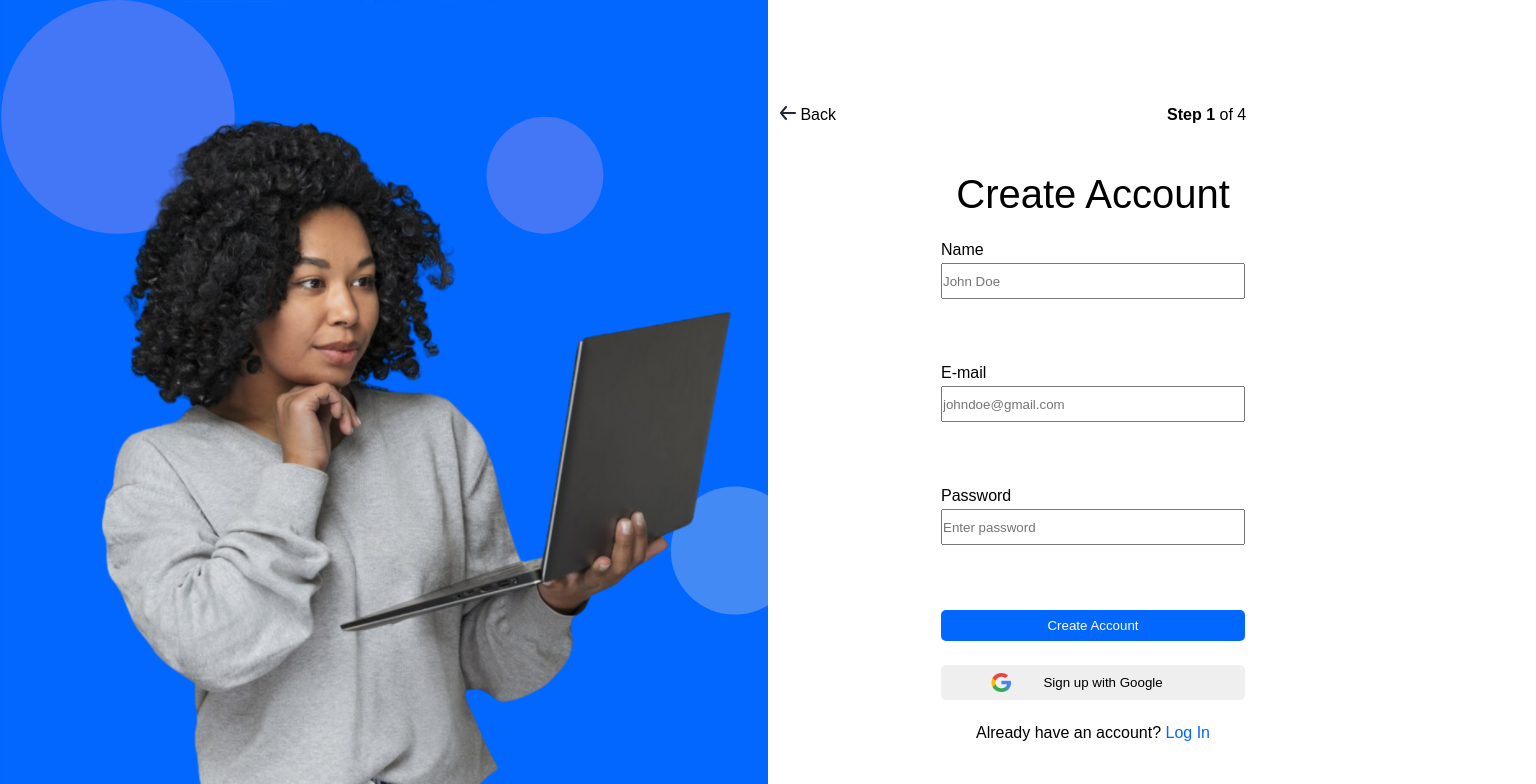
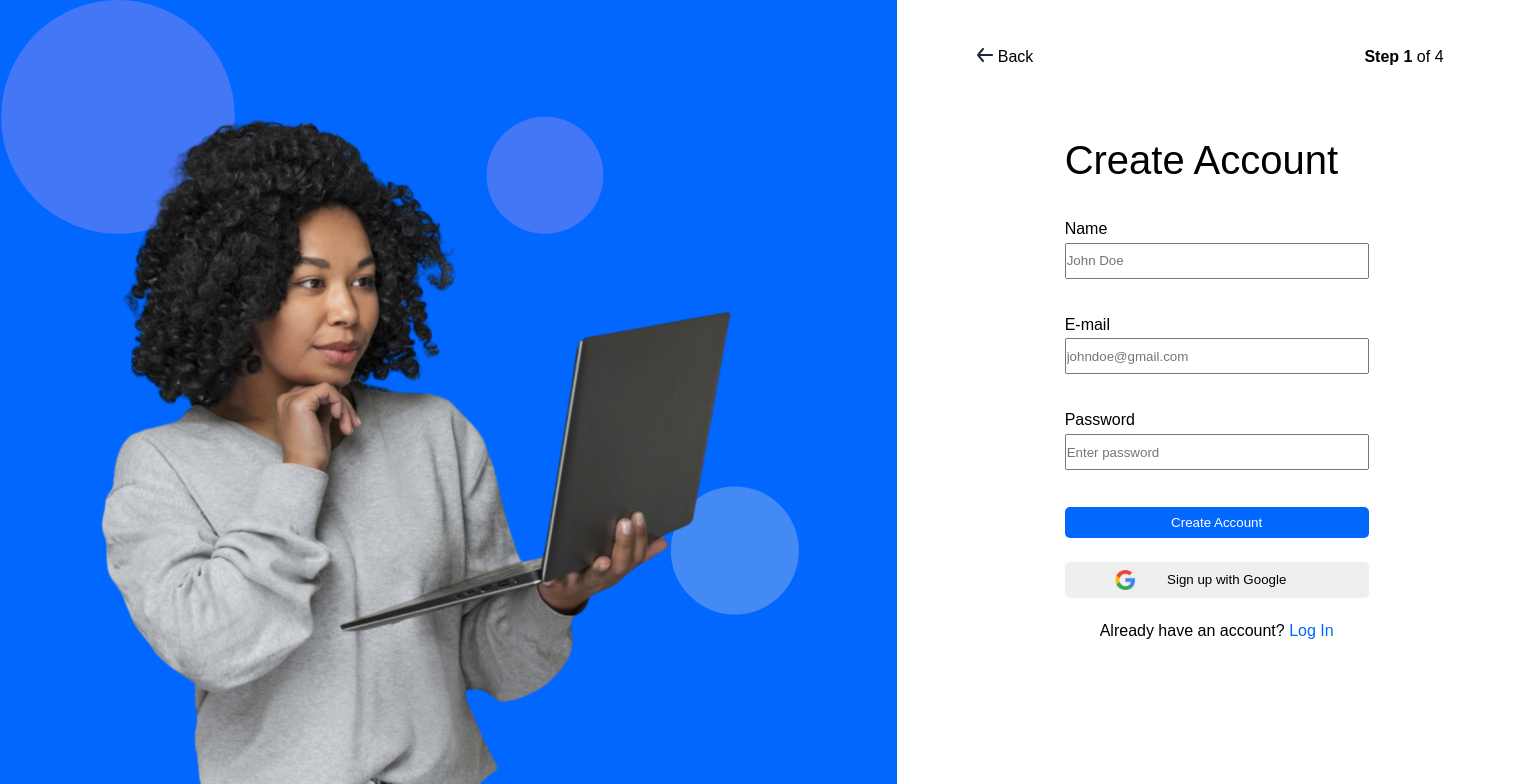
Before and after one commit to amt-daniel-adeabah/fc10component-architecture, a React (Vite) app: page / in a window 1536 px wide. Shown: the top 784 px of the page. Built offline with nearby package versions, Linux system fonts and the light colour scheme.

Commit message:
new update

```diff
--- a/src/assets/css/Register.scss
+++ b/src/assets/css/Register.scss
@@ -3,7 +3,6 @@
   display: grid;
   grid-template-columns: 700px calc(100% - 750px);
   height: 100vh;
-  align-items: center;
 
   .account-creation {
     display: flex;
@@ -11,7 +10,6 @@
     align-items: center;
     justify-content: center;
     .title {
-      text-align: left;
       font-size: 2.5rem;
     }
     button {
@@ -65,10 +63,3 @@
     }
   }
 }
-
-@media only screen and (min-width: 1380px){
-    .register-container{
-
-        grid-template-columns: 700px calc(100% - 750px);
-    }
-}
--- a/src/assets/css/SideMenu.scss
+++ b/src/assets/css/SideMenu.scss
@@ -13,3 +13,9 @@
         height: 108vh;
     }
 }
+
+@media only screen and (max-width: 1600px) {
+    .sidemenu{
+        width: 90vw;
+    }
+}
--- a/src/assets/css/TopBar.scss
+++ b/src/assets/css/TopBar.scss
@@ -9,3 +9,7 @@
         cursor: pointer;
     }
 }
+
+@media only screen and (max-width: 1600px) {
+
+}
--- a/src/assets/css/topbar.scss
+++ b/src/assets/css/topbar.scss
@@ -9,3 +9,7 @@
         cursor: pointer;
     }
 }
+
+@media only screen and (max-width: 1600px) {
+
+}
--- a/src/components/TopBar.tsx
+++ b/src/components/TopBar.tsx
@@ -1,6 +1,6 @@
 import { useLocation, useNavigate } from "react-router-dom";
 import BackArrow from "../assets/images/back-arrow.svg"
-import "../assets/css/topbar.scss";
+import "../assets/css/TopBar.scss";
 
 const TopBar = () => {
   const location = useLocation();
--- a/src/pages/Register.tsx
+++ b/src/pages/Register.tsx
@@ -7,13 +7,13 @@ const Register = () => {
   const navigate = useNavigate();
   return (
     <>
-      <div className="register-container">
+      <div className="register-container sidemenu-container">
         <SideMenu />
         <div>
           <TopBar />
           <div className="account-creation">
-          <p className="title">Create Account</p>
             <form className="account-form" onSubmit={() => navigate("/photo")}>
+            <p className="title">Create Account</p>
               <div className="input-element">
                 <label>Name</label>
                 <input type="text" name="name" placeholder="John Doe" />
```
